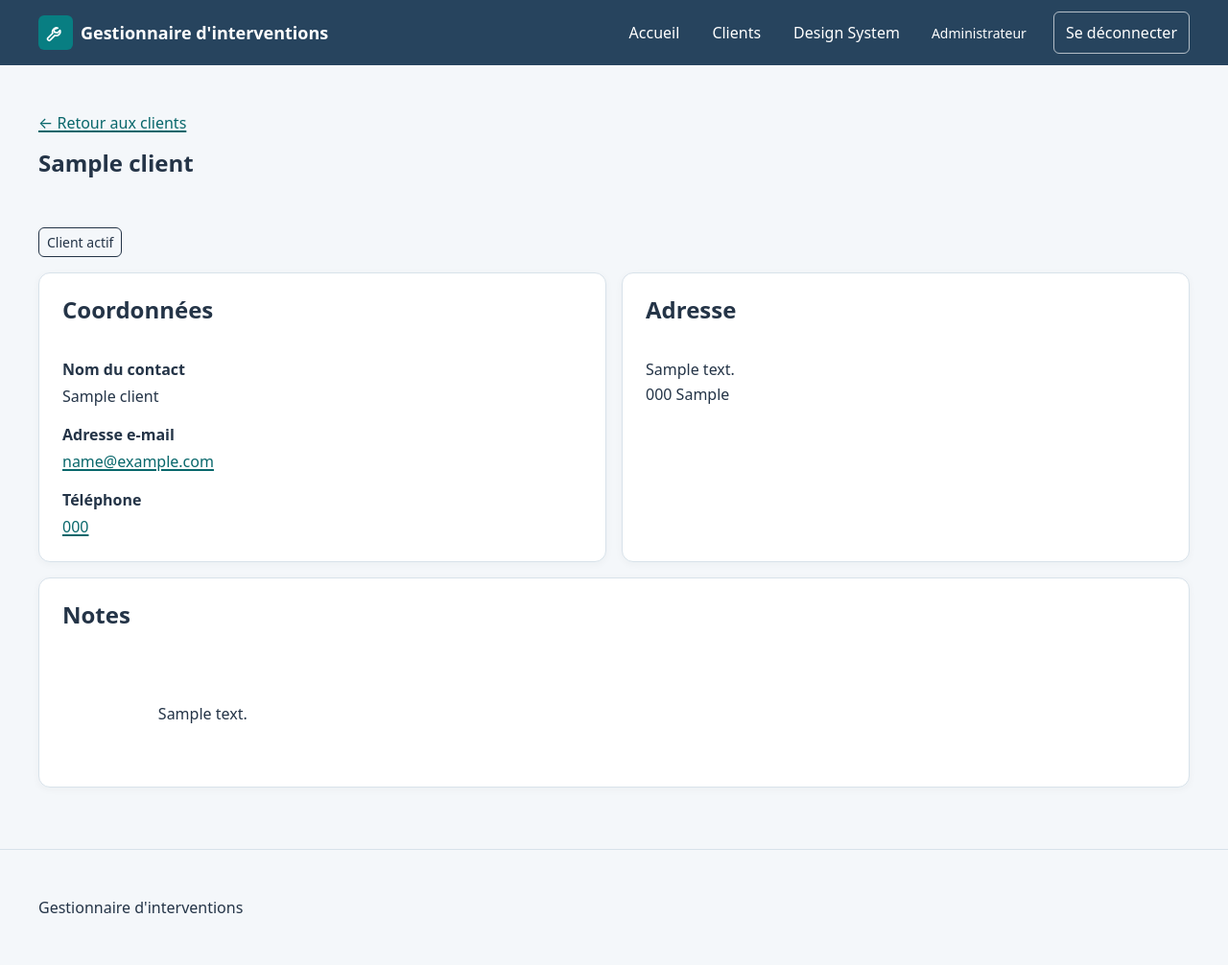
After one commit to BrivalTech/intervention-manager, a Django app: page /clients/1/ in a window 1280 px wide. The commit adds this page. Shown: the whole page at 96% size. Run offline with Django 5.2, Linux system fonts and the light colour scheme; a user stored in the database is signed in; tables that the repository leaves empty hold one stand-in row (values such as "Sample post").

Commit message:
feat(clients): implement client details

```diff
--- /dev/null
+++ b/apps/clients/templates/clients/client_detail.html
@@ -0,0 +1,96 @@
+{% extends "base.html" %}
+{% block title %} {{ client_obj.name }} | Gestionnaire d'interventions{% endblock %}
+
+{% block content %}
+    <section aria-labelledby="client-detail-title">
+        <header class="client-detail__header">
+            <div class="stack">
+                <a href="{% url 'clients:list' %}" class="link">
+                    ← Retour aux clients
+                </a>
+                <h1 id="client-detail-title">{{ client_obj.name }}</h1>
+                <p>
+                    {% if client_obj.is_active %}
+                        <span class="status status--active">Client actif</span>
+                    {% else %}
+                        <span class="status status--archived">
+                            Client archivé
+                        </span>
+                    {% endif %}
+                </p>
+            </div>
+        </header>
+
+        <div class="client-detail__grid">
+            <section class="card stack" aria-labelledby="client-contact-title">
+                <h2 id="client-contact-title">Coordonnées</h2>
+                <dl class="client-detail__info">
+                    <div>
+                        <dt>Nom du contact</dt>
+                        <dd>
+                            {{ client_obj.contact_name|default:"Non renseigné" }}
+                        </dd>
+                    </div>
+                    <div>
+                        <dt>Adresse e-mail</dt>
+                        <dd>
+                            {% if client_obj.email %}
+                                <a href="mailto:{{ client_obj.email }}">
+                                    {{ client_obj.email }}
+                                </a>
+                            {% else %}
+                                Non renseignée
+                            {% endif %}
+                        </dd>
+                    </div>
+                    <div>
+                        <dt>Téléphone</dt>
+                        <dd>
+                            {% if client_obj.phone %}
+                                <a href="tel:{{ client_obj.phone }}">
+                                    {{ client_obj.phone }}
+                                </a>
+                            {% else %}
+                                Non renseigné
+                            {% endif %}
+                        </dd>
+                    </div>
+                </dl>
+            </section>
+
+            <section class="card stack" aria-labelledby="client-address-title">
+                <h2 id="client-address-title">Adresse</h2>
+                {% if client_obj.address or client_obj.postal_code or client_obj.city %}
+                    <address class="client-detail__address">
+                        {% if client_obj.address %}
+                            <span>{{ client_obj.address }}</span>
+                        {% endif %}
+
+                        {% if client_obj.postal_code or client_obj.city %}
+                            <span>
+                                {{ client_obj.postal_code }}
+                                {{ client_obj.city }}
+                            </span>
+                        {% endif %}
+                    </address>
+                {% else %}
+                    <p>Non renseignée</p>
+                {% endif %}
+            </section>
+
+            <section
+                    class="card stack client-detail__notes"
+                    aria-labelledby="client-notes-title"
+            >
+                <h2 id="client-notes-title">Notes</h2>
+                {% if client_obj.notes %}
+                    <p class="client-detail__notes-content">
+                        {{ client_obj.notes }}
+                    </p>
+                {% else %}
+                    <p>Aucune note renseignée.</p>
+                {% endif %}
+            </section>
+        </div>
+    </section>
+{% endblock %}
--- a/apps/clients/urls.py
+++ b/apps/clients/urls.py
@@ -7,4 +7,5 @@ app_name = "clients"
 urlpatterns = [
     path("", views.client_list, name="list"),
     path("create/", views.client_create, name="create"),
+    path("<int:pk>/", views.client_detail, name="detail"),
 ]
--- a/apps/clients/views.py
+++ b/apps/clients/views.py
@@ -3,7 +3,7 @@ from django.contrib.auth.decorators import login_required
 from django.core.exceptions import PermissionDenied
 from django.core.paginator import Paginator
 from django.db.models import Q
-from django.shortcuts import redirect, render
+from django.shortcuts import get_object_or_404, redirect, render
 
 from apps.clients.forms import ClientForm
 from apps.clients.models import Client
@@ -76,3 +76,20 @@ def client_create(request):
         "clients/client_form.html",
         {"form": form},
     )
+
+
+@login_required
+def client_detail(request, pk):
+    """Display client detailed information"""
+    if not can_view_clients(request.user):
+        raise PermissionDenied
+
+    client_obj = get_object_or_404(Client, pk=pk)
+
+    return render(
+        request,
+        "clients/client_detail.html",
+        {
+            "client_obj": client_obj,
+        },
+    )
--- a/static/css/main.css
+++ b/static/css/main.css
@@ -344,6 +344,23 @@ a:active {
     margin-block-end: 0;
 }
 
+.client-card__link {
+    color: inherit;
+    text-decoration: underline;
+    text-decoration-thickness: 0.08em;
+    text-underline-offset: 0.2em;
+}
+
+.client-card__link:hover {
+    color: var(--color-primary);
+}
+
+.client-card__link:focus-visible {
+    outline: 2px solid var(--color-primary);
+    outline-offset: 4px;
+    border-radius: 2px;
+}
+
 /* List */
 .data-list {
     display: grid;
@@ -379,6 +396,54 @@ a:active {
 }
 
 .client-list .card__content {
+    overflow-wrap: anywhere;
+}
+
+.client-detail {
+    width: 100%;
+}
+
+.client-detail__header {
+    display: flex;
+    flex-direction: column;
+    gap: var(--space-4);
+}
+
+.client-detail__grid {
+    display: grid;
+    grid-template-columns: minmax(0, 1fr);
+    gap: var(--space-4);
+}
+
+.client-detail__info {
+    display: grid;
+    gap: var(--space-4);
+    margin: 0;
+}
+
+.client-detail__info > div {
+    display: grid;
+    gap: var(--space-1);
+}
+
+.client-detail__info dt {
+    font-weight: 600;
+}
+
+.client-detail__info dd {
+    margin: 0;
+    overflow-wrap: anywhere;
+}
+
+.client-detail__address {
+    display: flex;
+    flex-direction: column;
+    font-style: normal;
+    line-height: 1.6;
+}
+
+.client-detail__notes-content {
+    white-space: pre-wrap;
     overflow-wrap: anywhere;
 }
 
@@ -592,4 +657,18 @@ textarea.form-control {
         align-items: center;
         justify-content: space-between;
     }
+
+    .client-detail__grid {
+        grid-template-columns: repeat(2, minmax(0, 1fr));
+    }
+
+    .client-detail__notes {
+        grid-column: 1 / -1;
+    }
 }
+
+@media (min-width: 72rem) {
+    .client-list {
+        grid-template-columns: repeat(3, minmax(0, 1fr));
+    }
+}
```
Also changed, not shown: apps/clients/templates/clients/client_list.html (+7 -13 lines), apps/clients/tests/test_views.py (+283 -0 lines).
